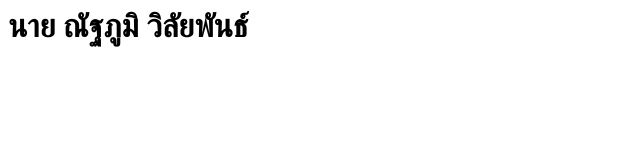
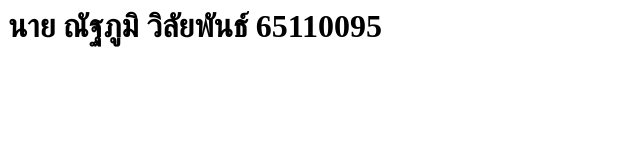
Before and after one commit to NATTO-DPU/CE341_ID0095, a plain HTML site: page index.html in a window 1280 px wide. Shown: the whole page, without its empty margins (0-640 px from the left). Drawn offline with Linux system fonts and the light colour scheme.

Commit message:
Update index.html

```diff
--- a/index.html
+++ b/index.html
@@ -1 +1 @@
-<h1>นาย ณัฐภูมิ วิลัยพันธ์<h1>
+<h1>นาย ณัฐภูมิ วิลัยพันธ์  65110095<h1>
```
